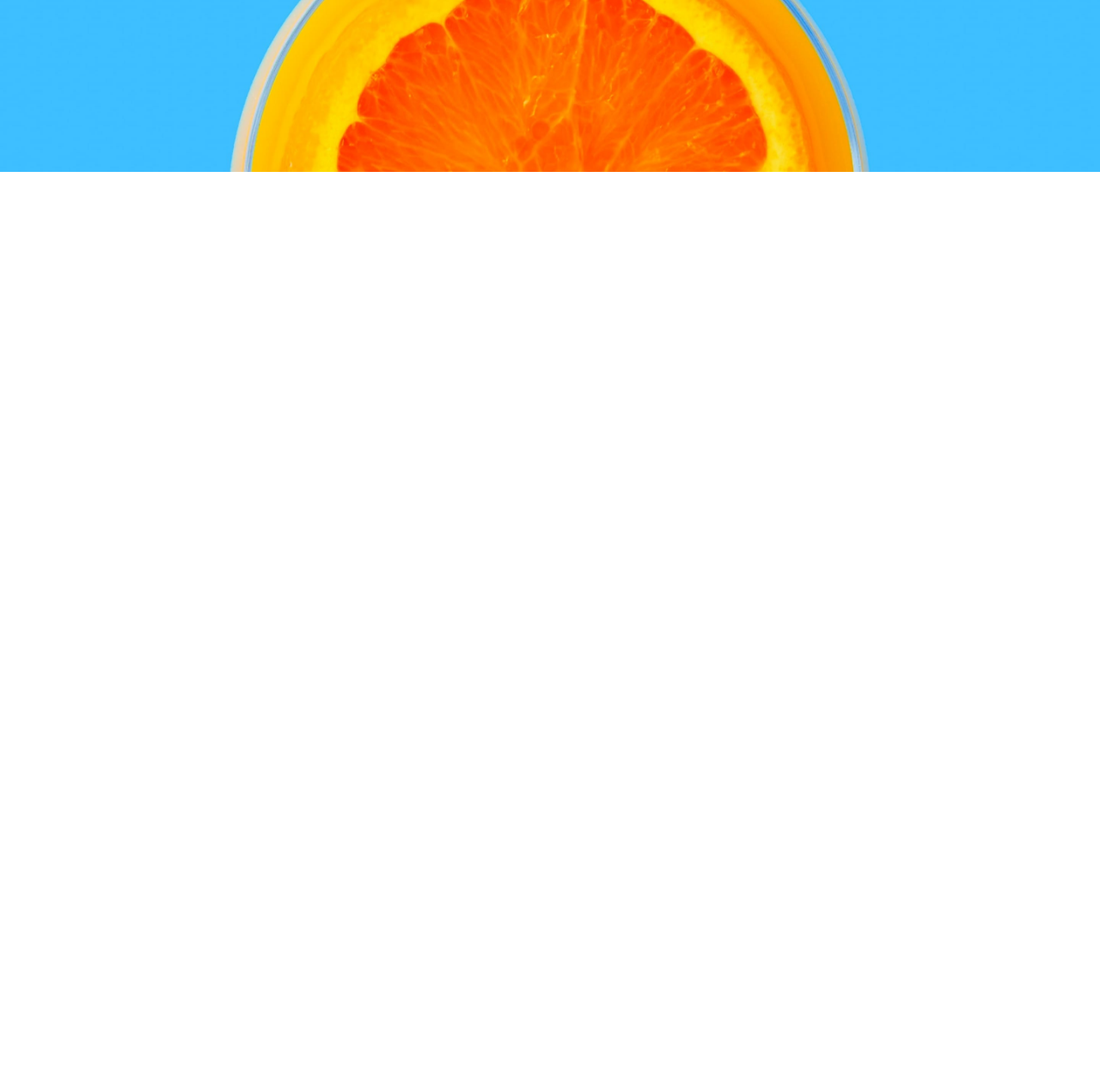
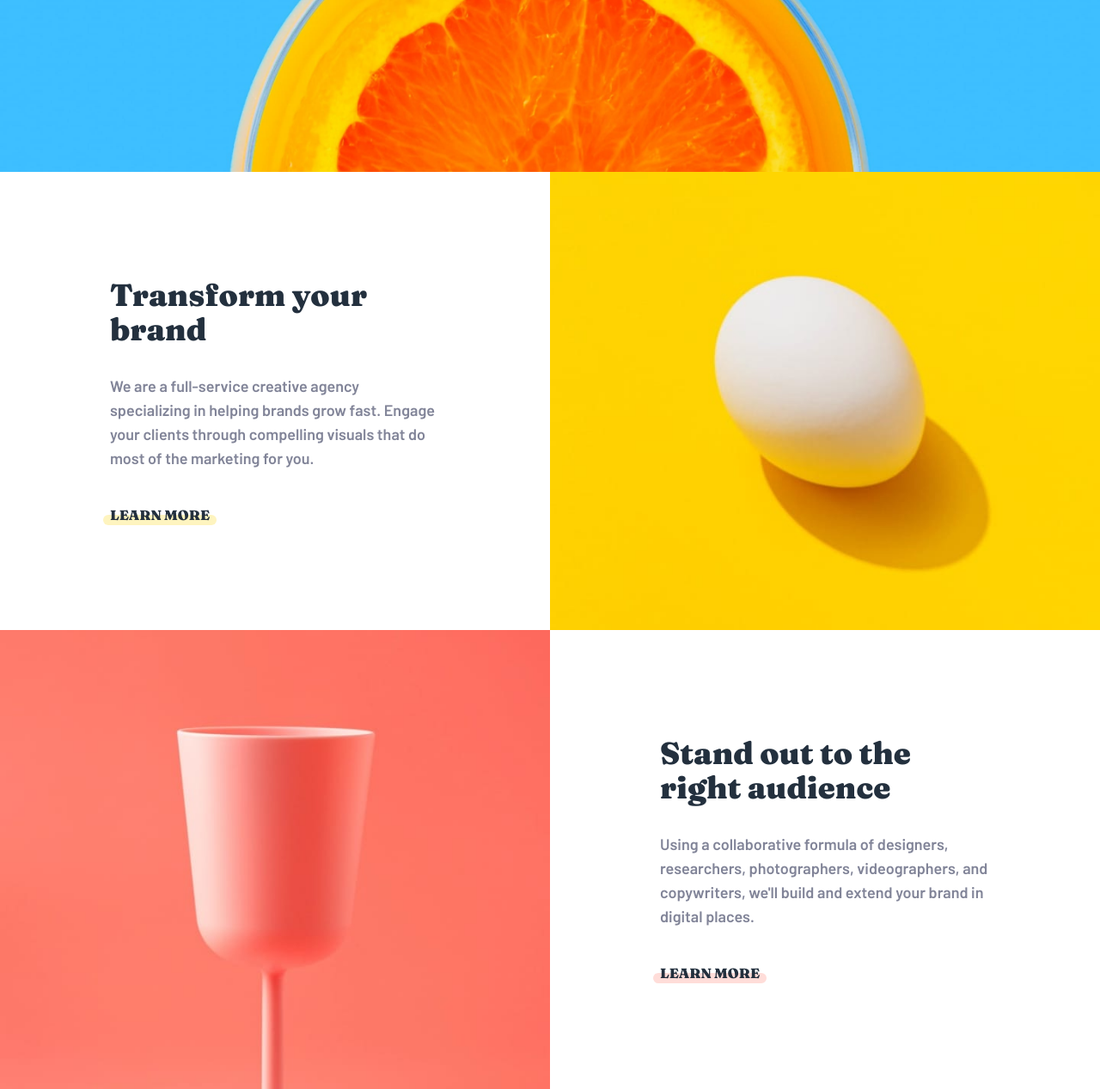
Before and after one commit to LeeConnelly12/sunnyside-landing-page, a website built with Vite: page index.html in a window 1280 px wide. Shown: the part 500-1767 px from the top of the page at 86% size. Before the commit the page ends 800 px from the top, so only its background shows below. Built offline with nearby package versions, Linux system fonts and the light colour scheme.

Commit message:
Create grid section

```diff
--- a/index.html
+++ b/index.html
@@ -21,5 +21,32 @@
         </div>
     </section>
 
+    <section class="md:grid grid-cols-2 items-center max-w-[1440px] mx-auto">
+        <picture class="order-2">
+            <source media="(min-width: 768px)" srcset="/transform-desktop.jpg">
+            <img src="/transform.jpg" alt="An egg on a yellow background." class="w-full h-[285px] sm:h-[450px] md:h-[356px] lg:h-auto lg:w-auto object-cover">
+        </picture>
+        <div class="py-16 md:py-8 md:pr-16 lg:p-0 text-center md:text-left px-6 order-first lg:max-w-sm lg:mx-auto">
+            <h2 class="font-fraunces text-3xl lg:text-4xl text-gray-900 font-black leading-loose">Transform your brand</h2>
+            <p class="text-gray-700 pt-6 lg:pt-8 text-lg">We are a full-service creative agency specializing in helping brands grow fast. Engage your clients through compelling visuals that do most of the marketing for you.</p>
+            <a href="#!" class="font-fraunces uppercase text-gray-900 font-black mt-6 lg:mt-10 inline-block relative">
+                <div class="relative z-10">Learn more</div>
+                <div class="absolute bottom-0 -left-2 -right-2 bg-yellow-500 h-3 rounded-md bg-opacity-25"></div>
+            </a>
+        </div>
+        <picture class="order-3">
+            <source media="(min-width: 768px)" srcset="/stand-out-desktop.jpg">
+            <img src="/stand-out.jpg" alt="A plastic wine glass on a red background." class="w-full h-[285px] sm:h-[450px] md:h-[356px] lg:h-auto lg:w-auto object-cover">
+        </picture>
+        <div class="py-16 md:py-8 md:pr-16 lg:p-0 text-center md:text-left px-6 order-last lg:max-w-sm lg:mx-auto">
+            <h2 class="font-fraunces text-3xl lg:text-4xl text-gray-900 font-black leading-loose">Stand out to the right audience</h2>
+            <p class="text-gray-700 pt-6 lg:pt-8 text-lg">Using a collaborative formula of designers, researchers, photographers, videographers, and copywriters, we'll build and extend your brand in digital places.</p>
+            <a href="#!" class="font-fraunces uppercase text-gray-900 font-black mt-8 lg:mt-10 inline-block relative">
+                <div class="relative z-10">Learn more</div>
+                <div class="absolute bottom-0 -left-2 -right-2 bg-red-500 h-3 rounded-md bg-opacity-25"></div>
+            </a>
+        </div>
+    </section>
+
   </body>
 </html>
--- a/tailwind.config.cjs
+++ b/tailwind.config.cjs
@@ -9,6 +9,18 @@ module.exports = {
         sans: ['Barlow', ...defaultTheme.fontFamily.sans],
         fraunces: ['Fraunces', ...defaultTheme.fontFamily.serif],
       },
+      colors: {
+        gray: {
+          700: 'hsl(232, 10%, 55%)',
+          900: 'hsl(212, 27%, 19%)',
+        },
+        yellow: {
+          500: 'hsl(51, 100%, 49%)',
+        },
+        red: {
+          500: 'hsl(7, 99%, 70%)',
+        },
+      },
     },
   },
   plugins: [],
```
Also changed, not shown: public/stand-out-desktop.jpg (added), public/stand-out.jpg (added), public/transform-desktop.jpg (added), public/transform.jpg (added).
